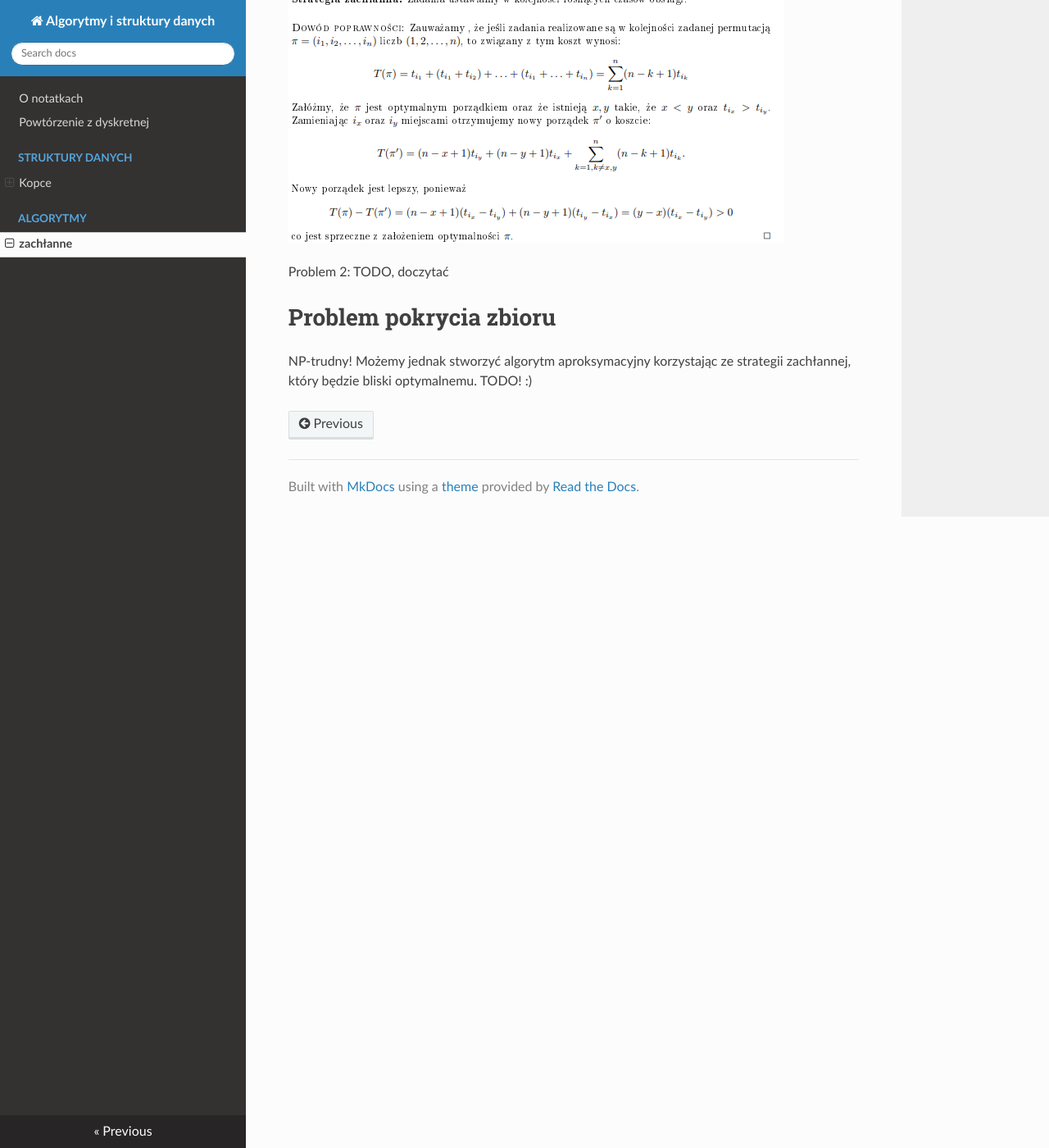
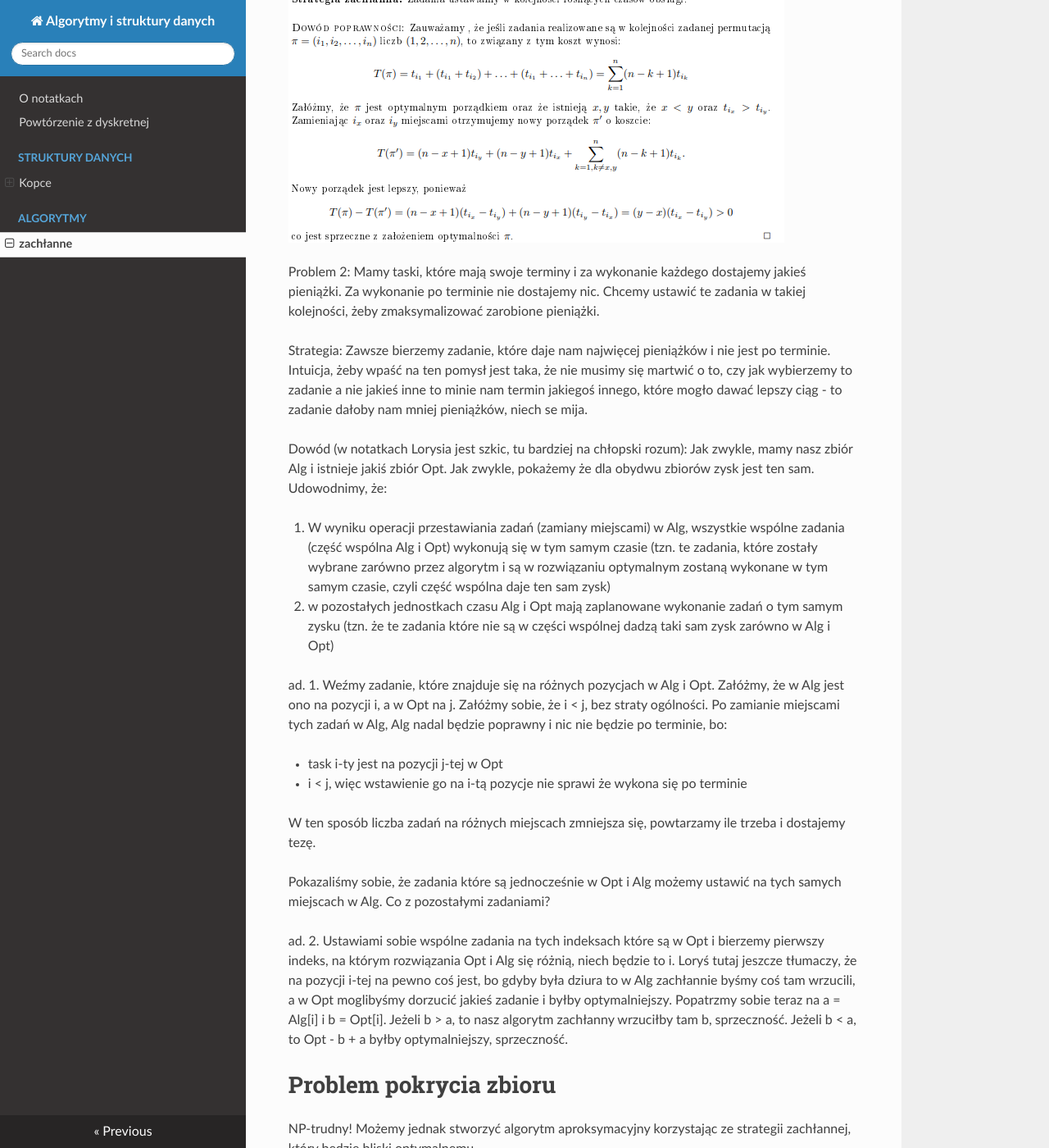
Before and after one commit to const-dominik/aisd-notatki, an MkDocs documentation site: the page built from docs/greedy/greedy-algos.md, in a window 1280 px wide and 1400 px high, scrolled down 1812 px. Shown: the whole window at 82% size. Built offline with MkDocs 1.6.1, drawn with Linux system fonts in a browser that asks for light colours; nearby versions of some CDN libraries; some of the changed text lies outside the part shown.

Commit message:
finish greedy

```diff
--- a/docs/greedy/greedy-algos.md
+++ b/docs/greedy/greedy-algos.md
@@ -37,15 +37,60 @@
 # Problem szeregowania zadań
 
 Problem 1:
-Mamy taski i hcemy zminimalizować czas przebywania tych tasków w systemie, tzn. wykonać jak najwięcej jak najszybciej. Intuicyjnie, taski wykonujemy od najkrótszego.
+Mamy taski i chcemy zminimalizować czas przebywania tych tasków w systemie, tzn. wykonać jak najwięcej jak najszybciej. Intuicyjnie, taski wykonujemy od najkrótszego.
 
 Dowód z notatek Lorysia, uwaga bo u niego t oznacza czas wykonania taska, np t1 to czas wykonania 1 zadania.
 ![](images/szeregowanie-1.png)
 
 Problem 2:
-TODO, doczytać
+Mamy taski, które mają swoje terminy i za wykonanie każdego dostajemy jakieś pieniążki. Za wykonanie po terminie nie dostajemy nic. Chcemy ustawić te zadania w takiej kolejności, żeby zmaksymalizować zarobione pieniążki.
+
+Strategia:
+Zawsze bierzemy zadanie, które daje nam najwięcej pieniążków i nie jest po terminie. Intuicja, żeby wpaść na ten pomysł jest taka, że nie musimy się martwić o to, czy jak wybierzemy to zadanie a nie jakieś inne to minie nam termin jakiegoś innego, które mogło dawać lepszy ciąg - to zadanie dałoby nam mniej pieniążków, niech se mija.
+
+Dowód (w notatkach Lorysia jest szkic, tu bardziej na chłopski rozum):
+Jak zwykle, mamy nasz zbiór Alg i istnieje jakiś zbiór Opt. Jak zwykle, pokażemy że dla obydwu zbiorów zysk jest ten sam.
+Udowodnimy, że:
+
+1. W wyniku operacji przestawiania zadań (zamiany miejscami) w Alg, wszystkie wspólne zadania (część wspólna Alg i Opt) wykonują się w tym samym czasie (tzn. te zadania, które zostały wybrane zarówno przez algorytm i są w rozwiązaniu optymalnym zostaną wykonane w tym samym czasie, czyli część wspólna daje ten sam zysk)
+1. w pozostałych jednostkach czasu Alg i Opt mają zaplanowane wykonanie zadań o tym samym zysku (tzn. że te zadania które nie są w części wspólnej dadzą taki sam zysk zarówno w Alg i Opt)
+
+ad. 1. Weźmy zadanie, które znajduje się na różnych pozycjach w Alg i Opt. Załóżmy, że w Alg jest ono na pozycji i, a w Opt na j. Załóżmy sobie, że i < j, bez straty ogólności. Po zamianie miejscami tych zadań w Alg, Alg nadal będzie poprawny i nic nie będzie po terminie, bo:
+
+-   task i-ty jest na pozycji j-tej w Opt
+-   i < j, więc wstawienie go na i-tą pozycje nie sprawi że wykona się po terminie
+
+W ten sposób liczba zadań na różnych miejscach zmniejsza się, powtarzamy ile trzeba i dostajemy tezę.
+
+Pokazaliśmy sobie, że zadania które są jednocześnie w Opt i Alg możemy ustawić na tych samych miejscach w Alg. Co z pozostałymi zadaniami?
+
+ad. 2. Ustawiami sobie wspólne zadania na tych indeksach które są w Opt i bierzemy pierwszy indeks, na którym rozwiązania Opt i Alg się różnią, niech będzie to i. Loryś tutaj jeszcze tłumaczy, że na pozycji i-tej na pewno coś jest, bo gdyby była dziura to w Alg zachłannie byśmy coś tam wrzucili, a w Opt moglibyśmy dorzucić jakieś zadanie i byłby optymalniejszy. Popatrzmy sobie teraz na a = Alg[i] i b = Opt[i]. Jeżeli b > a, to nasz algorytm zachłanny wrzuciłby tam b, sprzeczność. Jeżeli b < a, to Opt - b + a byłby optymalniejszy, sprzeczność.
 
 # Problem pokrycia zbioru
 
 NP-trudny! Możemy jednak stworzyć algorytm aproksymacyjny korzystając ze strategii zachłannej, który będzie bliski optymalnemu.
-TODO! :)
+
+Problem: mamy rodzinę podzbiorów (zbiór zbiorów) n-elementowego uniwersum U (to znaczy - jakiś zbiór w którym jest n elementów). Mamy też funkcję kosztu, która mówi nam ile będzie kosztować użycie podzbioru do pokrywania.
+S = { S1, S2, ..., Sk} - rodzina podzbiorów
+c: funkcja c[Si] -> koszt
+
+To co mamy zrobić, to znaleźć najtańszą podrodzinę S (wyznaczyć podzbiory ze zbioru S), która pokrywa uniwersum U, tzn. znaleźć taki podzbiór S, że jak dodamy do jednego zbioru wszystkie elementy tego podzbioru, to dostaniemy zbiór U i żaden inny podzbiór S nie daje tego samego efektu taniej.
+
+Ciężko tu chyba wymyślić intuicyjnie strategię zachłanną, więc intuicyjnie ja bym wymyślał strategie i próbował wymyślić kontrprzykład:
+
+-   podzbiór pokrywający najwięcej elementów (ale co jak mamy podzbiór, który pokrywa np. wszystkie elementy za koszt 10000000 i mamy dwa podzbiory które pokrywając wszystkie elementy, jest ich mniej w tym podzbiorze, a koszt to 1? :( )
+-   najtańszy podzbiór (ale co jak mamy n jednoelementowych zbiorów o koszcie 1 i podzbiór n-elementowy o koszcie 2?)
+-   podzbiór, który najtaniej pokrywa elementy (!! to bedzie to)
+
+Co oznacza "najtaniej pokrywa elementy"? Zróbmy sobie funkcję cne - cena na element, niech to będzie koszt pokrycia podzbioru dzielony na liczbę elementów które pokrywa, ale tylko tych, które jeszcze nie są pokryte. Formalniej:
+
+cne(Si) = c(Si) / (|Si \ C|),
+gdzie C to zbiór pokrytych dotychczasowo elementów.
+
+Nasz algorytm będzie:
+
+1. za każdym razem obliczał cne(Si) - bo to się będzie zmieniać w zależności od C
+2. wybierać podzbiór, którego cne jest najmniejsze
+
+![alt text](images/pokrycie.png)
+To oczywiście z notatek Pana Lorysia.
```
Also changed, not shown: docs/greedy/images/pokrycie.png (added).
